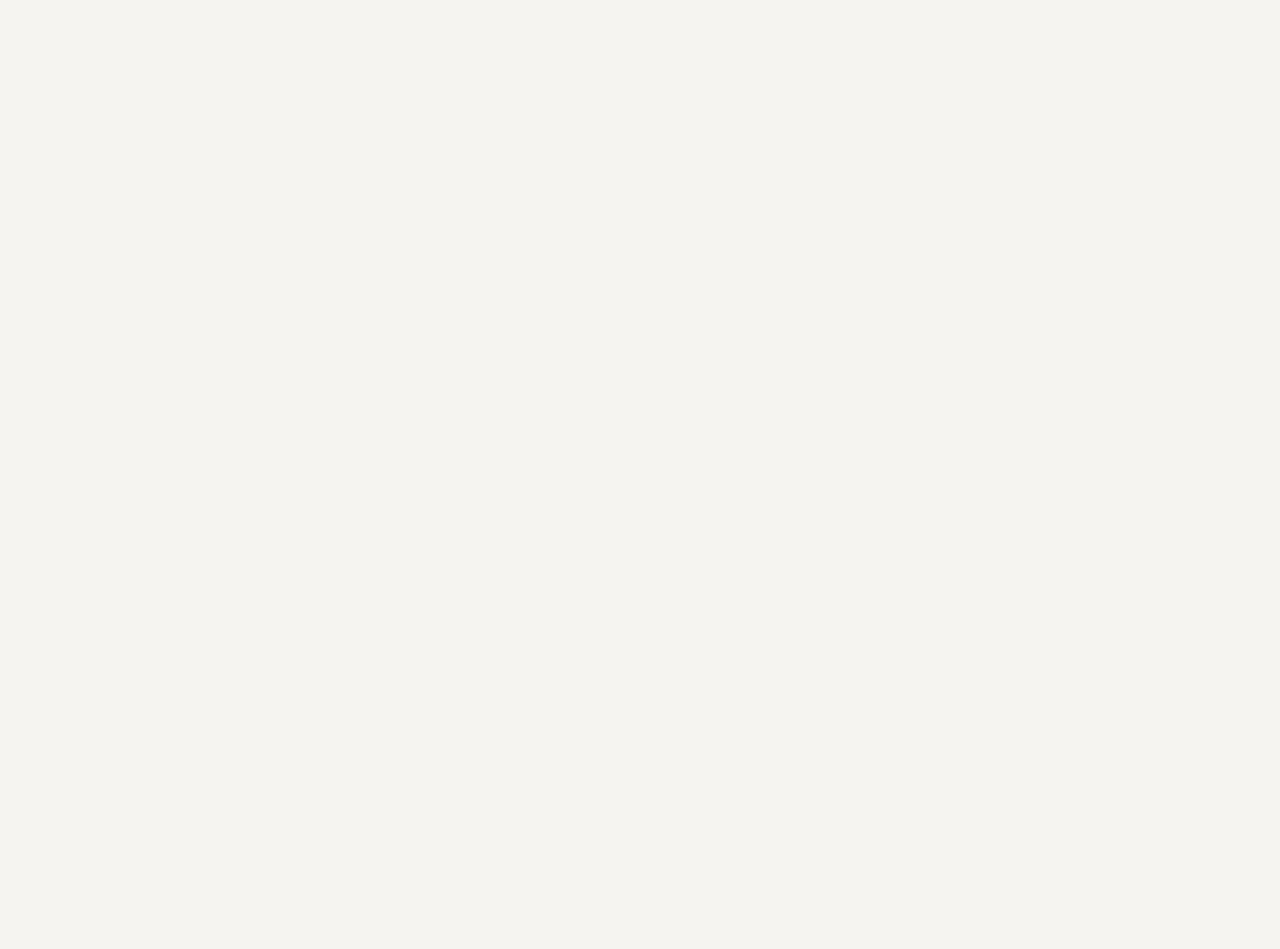
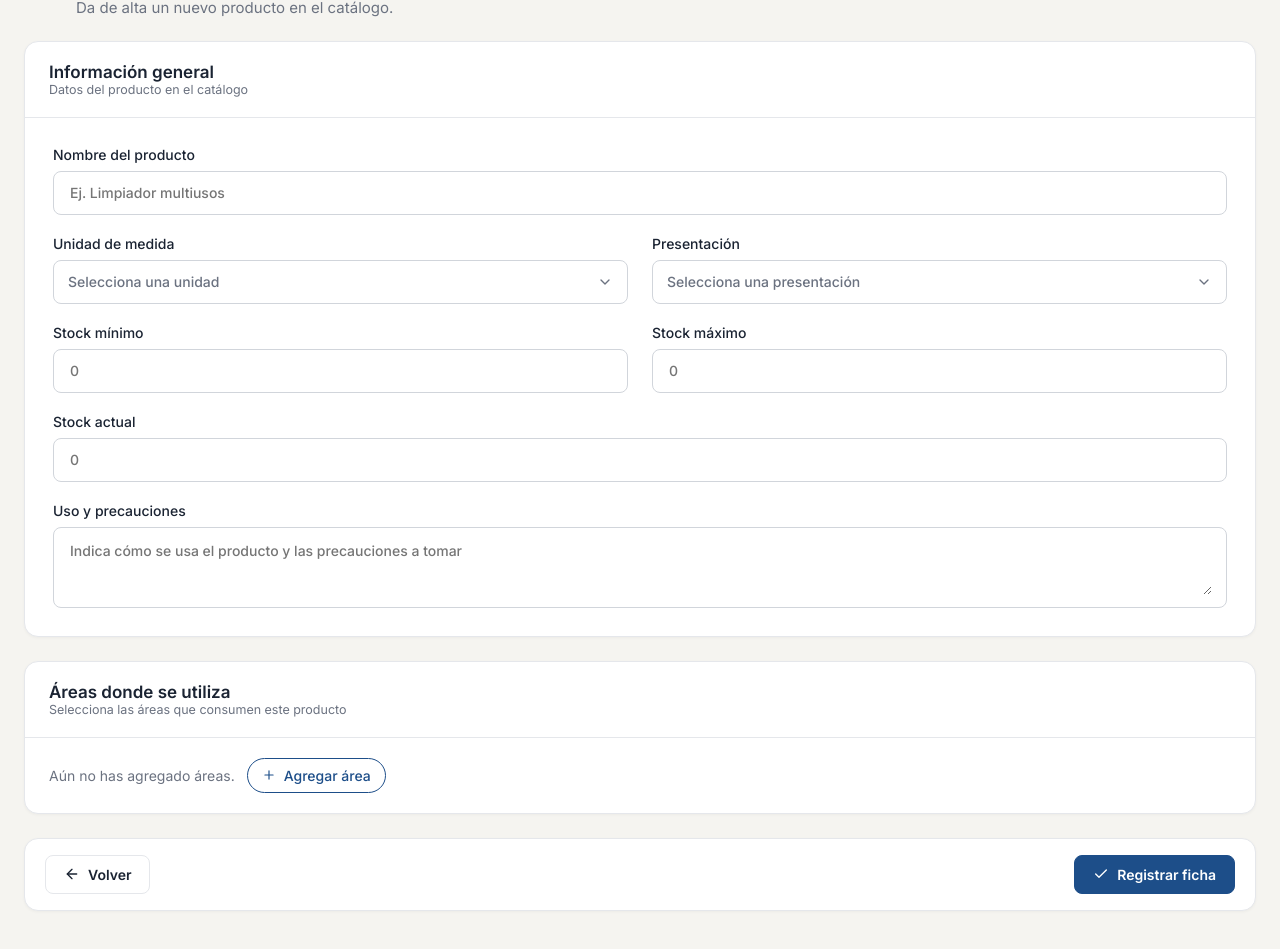
Before and after one commit to vikvillalba/PotroAlmacen, a React app in the folder frontend/: page /fichas/nueva in a window 1280 px wide. Before the commit this address had no page. Shown: the part 173-1122 px from the top of the page. Before the commit the page ends 800 px from the top, so only its background shows below. Built offline with nearby package versions, Linux system fonts and the light colour scheme; the HTML template or start-up script is replaced by a standard one.

Commit message:
Maquetado de pantalla formulario de registro de materiales
Se creó la pantalla de registro de materiales con sus estilos

```diff
--- a/frontend/src/App.jsx
+++ b/frontend/src/App.jsx
@@ -1,12 +1,14 @@
 import { Routes, Route } from 'react-router-dom'
 import Dashboard from './pages/DashboardAD.jsx'
 import Inventario from './pages/Inventario.jsx'
+import RegistrarFicha from './pages/RegistrarFicha.jsx'
 
 export default function App() {
   return (
     <Routes>
       <Route path="/" element={<Dashboard />} />
       <Route path="/inventario" element={<Inventario />} />
+      <Route path="/fichas/nueva" element={<RegistrarFicha />} />
     </Routes>
   )
 }
--- a/frontend/src/components/Layout.jsx
+++ b/frontend/src/components/Layout.jsx
@@ -41,12 +41,21 @@ export default function Layout({ active, crumbs = [], title, subtitle, back, act
 
       <main className="container page">
         <nav className="crumbs" aria-label="Ruta de navegación">
-          {crumbs.map((c, i) => (
-            <span key={c.label} className="crumb">
-              {c.to ? <Link to={c.to}>{c.label}</Link> : <b aria-current="page">{c.label}</b>}
-              {i < crumbs.length - 1 && <ChevronRight size={12} aria-hidden="true" />}
-            </span>
-          ))}
+          {crumbs.map((c, i) => {
+            const ultimo = i === crumbs.length - 1
+            return (
+              <span key={c.label} className="crumb">
+                {ultimo ? (
+                  <b aria-current="page">{c.label}</b>
+                ) : c.to ? (
+                  <Link to={c.to}>{c.label}</Link>
+                ) : (
+                  <span>{c.label}</span>
+                )}
+                {!ultimo && <ChevronRight size={12} aria-hidden="true" />}
+              </span>
+            )
+          })}
         </nav>
         <div className="page-head">
           <div className="page-title">
--- a/frontend/src/index.css
+++ b/frontend/src/index.css
@@ -578,3 +578,97 @@ h1 {
     width: auto;
   }
 }
+
+.stack {
+  display: flex;
+  flex-direction: column;
+  gap: 24px;
+}
+
+.card-head {
+  padding: 20px 24px;
+  border-bottom: 1px solid var(--line);
+}
+
+.card-head h2 {
+  font-size: 17px;
+  font-weight: 600;
+}
+
+.form {
+  display: flex;
+  flex-direction: column;
+  gap: 20px;
+  padding: 28px;
+}
+
+.row2 {
+  display: grid;
+  grid-template-columns: 1fr 1fr;
+  gap: 24px;
+}
+
+.input textarea {
+  flex: 1;
+  width: 100%;
+  min-width: 0;
+  border: 0;
+  outline: 0;
+  background: transparent;
+  resize: vertical;
+}
+
+.input:has(textarea) {
+  height: auto;
+  align-items: flex-start;
+  padding: 12px 14px;
+}
+
+.input select:invalid {
+  color: var(--muted);
+}
+
+.input option {
+  color: var(--text);
+}
+
+.chips {
+  display: flex;
+  flex-wrap: wrap;
+  align-items: center;
+  gap: 12px;
+  margin: 0;
+  padding: 20px 24px;
+  list-style: none;
+}
+
+.chip-add {
+  display: inline-flex;
+  align-items: center;
+  gap: 8px;
+  padding: 8px 14px;
+  border: 1px solid var(--primary);
+  border-radius: 999px;
+  background: var(--surface);
+  color: var(--primary);
+  font-weight: 500;
+}
+
+.footbar {
+  display: flex;
+  justify-content: space-between;
+  align-items: center;
+  padding: 16px 20px;
+}
+
+@media (max-width: 700px) {
+  .row2 {
+    grid-template-columns: 1fr;
+  }
+
+  .footbar {
+    flex-direction: column;
+    align-items: stretch;
+    gap: 12px;
+  }
+}
--- a/frontend/src/pages/Inventario.jsx
+++ b/frontend/src/pages/Inventario.jsx
@@ -1,3 +1,4 @@
+import { Link } from 'react-router-dom'
 import {
     Box, AlertTriangle, X, Search, Download, Plus,
     ChevronDown, ChevronRight, ChevronLeft,
@@ -32,7 +33,7 @@ export default function Inventario() {
             actions={
                 <>
                     <button className="btn"><Download size={16} /> Exportar</button>
-                    <button className="btn primary"><Plus size={16} /> Nuevo producto</button>
+                    <Link to="/fichas/nueva" className="btn primary"><Plus size={16} /> Nuevo producto</Link>
                 </>
             }
         >
--- /dev/null
+++ b/frontend/src/pages/RegistrarFicha.jsx
@@ -0,0 +1,111 @@
+import { Link } from 'react-router-dom'
+import { ArrowLeft, Check, ChevronDown, Plus } from 'lucide-react'
+import Layout from '../components/Layout.jsx'
+
+const UNIDADES = ['Litro (L)', 'Mililitro (ml)', 'Kilogramo (kg)', 'Pieza (pza)', 'Paquete', 'Par']
+const PRESENTACIONES = ['Botella de 1 L', 'Galón de 4 L', 'Garrafa de 20 L', 'Paquete con 4', 'Caja', 'Pieza individual']
+
+export default function RegistrarFicha() {
+    return (
+        <Layout
+            active="admin"
+            crumbs={[{ label: 'Administración', to: '/' }, { label: 'Fichas técnicas' }, { label: 'Registrar' }]}
+            back="/inventario"
+            title="Registrar ficha técnica"
+            subtitle="Da de alta un nuevo producto en el catálogo."
+        >
+            <form className="stack" onSubmit={(e) => e.preventDefault()}>
+                <section className="card">
+                    <div className="card-head">
+                        <h2>Información general</h2>
+                        <small>Datos del producto en el catálogo</small>
+                    </div>
+                    <div className="form">
+                        <label className="field">
+                            <span>Nombre del producto</span>
+                            <span className="input">
+                                <input name="nombre" required placeholder="Ej. Limpiador multiusos" />
+                            </span>
+                        </label>
+
+                        <div className="row2">
+                            <label className="field">
+                                <span>Unidad de medida</span>
+                                <span className="input select">
+                                    <select name="unidad" required defaultValue="">
+                                        <option value="" disabled>Selecciona una unidad</option>
+                                        {UNIDADES.map((u) => <option key={u}>{u}</option>)}
+                                    </select>
+                                    <ChevronDown size={16} color="#6b7280" aria-hidden="true" />
+                                </span>
+                            </label>
+                            <label className="field">
+                                <span>Presentación</span>
+                                <span className="input select">
+                                    <select name="presentacion" required defaultValue="">
+                                        <option value="" disabled>Selecciona una presentación</option>
+                                        {PRESENTACIONES.map((p) => <option key={p}>{p}</option>)}
+                                    </select>
+                                    <ChevronDown size={16} color="#6b7280" aria-hidden="true" />
+                                </span>
+                            </label>
+                        </div>
+
+                        <div className="row2">
+                            <label className="field">
+                                <span>Stock mínimo</span>
+                                <span className="input">
+                                    <input name="stockMinimo" type="number" min="0" inputMode="numeric" required placeholder="0" />
+                                </span>
+                            </label>
+                            <label className="field">
+                                <span>Stock máximo</span>
+                                <span className="input">
+                                    <input name="stockMaximo" type="number" min="0" inputMode="numeric" required placeholder="0" />
+                                </span>
+                            </label>
+                        </div>
+
+                        <label className="field">
+                            <span>Stock actual</span>
+                            <span className="input">
+                                <input name="stockActual" type="number" min="0" inputMode="numeric" required placeholder="0" />
+                            </span>
+                        </label>
+
+                        <label className="field">
+                            <span>Uso y precauciones</span>
+                            <span className="input">
+                                <textarea name="uso" rows={3} placeholder="Indica cómo se usa el producto y las precauciones a tomar" />
+                            </span>
+                        </label>
+                    </div>
+                </section>
+
+                <section className="card">
+                    <div className="card-head">
+                        <h2>Áreas donde se utiliza</h2>
+                        <small>Selecciona las áreas que consumen este producto</small>
+                    </div>
+                    <ul className="chips">
+                        <li className="muted">Aún no has agregado áreas.</li>
+                        <li>
+                            <button type="button" className="chip-add">
+                                <Plus size={14} aria-hidden="true" /> Agregar área
+                            </button>
+                        </li>
+                    </ul>
+                </section>
+
+                <div className="card footbar">
+                    <Link to="/inventario" className="btn">
+                        <ArrowLeft size={16} /> Volver
+                    </Link>
+                    <button type="submit" className="btn primary">
+                        <Check size={16} /> Registrar ficha
+                    </button>
+                </div>
+            </form>
+        </Layout>
+    )
+}
```
